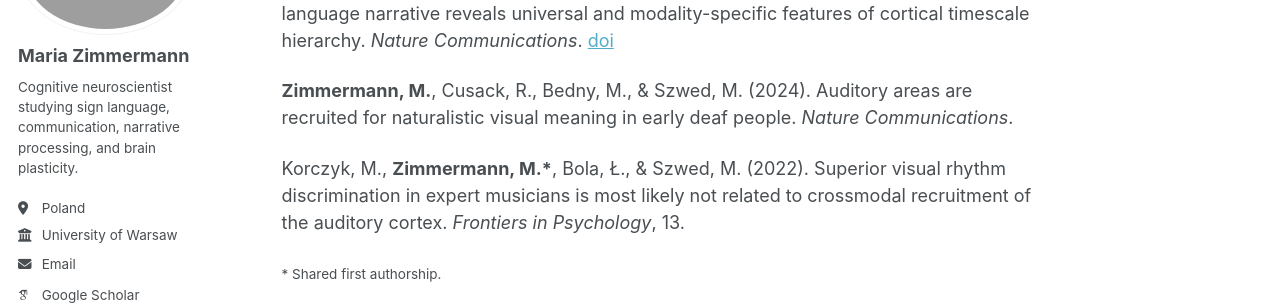
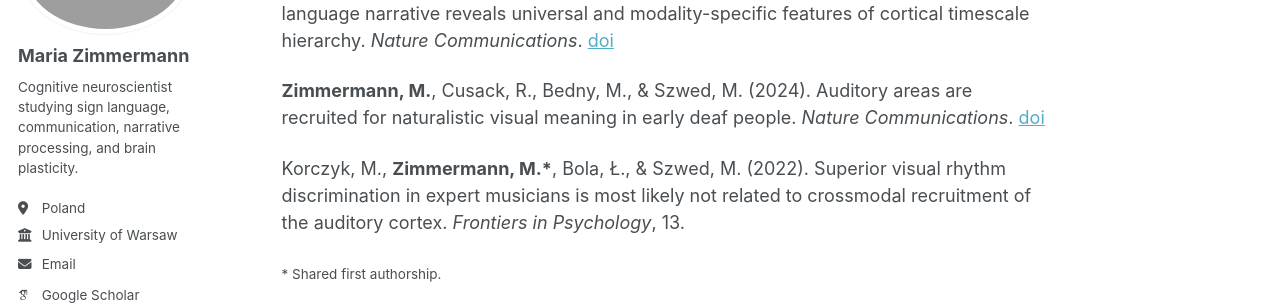
Before and after one commit to MariaZofiaZimmermann/mariazofiazimmermann.github.io, a Jekyll site: the page built from _pages/publications.html, in a window 1280 px wide and 1319 px high. Shown: the part 218-523 px from the top of the window. Built offline with Jekyll 4.4.1, drawn with Linux system fonts in a browser that asks for light colours; some web fonts are replaced; a script bundle is joined from its source files by our own code; library files that are not in the unit come from our copies.

Commit message:
Update publications.html

```diff
--- a/_pages/publications.html
+++ b/_pages/publications.html
@@ -19,6 +19,7 @@ Sign language narrative reveals universal and modality-specific features of cort
 <strong>Zimmermann, M.</strong>, Cusack, R., Bedny, M., &amp; Szwed, M. (2024).
 Auditory areas are recruited for naturalistic visual meaning in early deaf people.
 <em>Nature Communications</em>.
+<a href="https://doi.org/10.1038/s41467-024-52383-6">doi</a>
 </p>
 
 <p>
```
